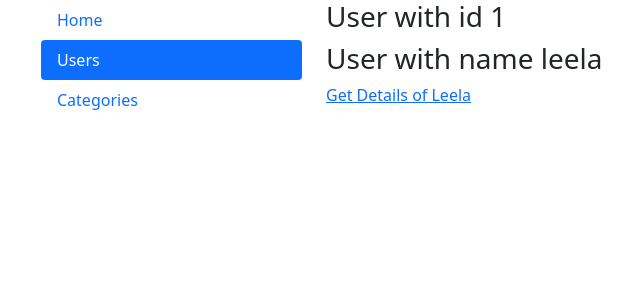
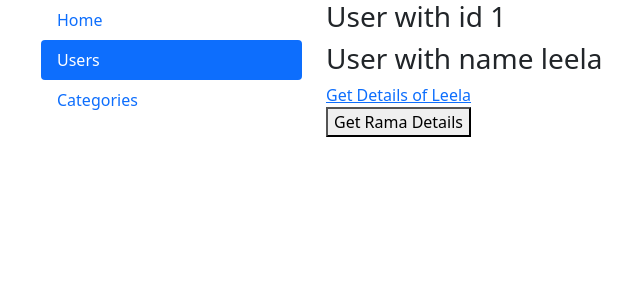
Before and after one commit to batra24-deepanshu/angular-routing, an Angular app: page /users/1/leela in a window 1280 px wide. Shown: the top 300 px of the page, without its empty margins (41-681 px from the left). Built offline with nearby package versions, Linux system fonts and the light colour scheme.

Commit message:
Passing Query Parameters and Fragments to the Url Route with template and programmatically

```diff
--- a/src/app/components/user/user.component.html
+++ b/src/app/components/user/user.component.html
@@ -2,7 +2,10 @@
 <h3>User with name {{user?.name}}</h3>
 
 <div>
-    <a [routerLink]="['/users',1,'leela']">Get Details of Leela</a>
+    <a [routerLink]="['/users',1,'leela']"[queryParams]="{page:1,search:'leela'}"[fragment]="'load'">Get Details of Leela</a>
     <!-- let say user.id=3,user.name="deepansji" -->
     <!-- when we click this anchor component will not rerenderd , only url change data doesnot -->
 </div>
+<div>
+    <button (click)="getRamaDetails()">Get Rama Details</button>
+</div>
--- a/src/app/components/user/user.component.ts
+++ b/src/app/components/user/user.component.ts
@@ -1,5 +1,5 @@
 import { Component, OnInit } from '@angular/core';
-import { ActivatedRoute, Params } from '@angular/router';
+import { ActivatedRoute, Params, Router } from '@angular/router';
 
 @Component({
   selector: 'app-user',
@@ -8,7 +8,7 @@ import { ActivatedRoute, Params } from '@angular/router';
 })
 export class UserComponent implements OnInit {
   user:{ id: string; name: string; } | undefined ;
-  constructor(private activeroute:ActivatedRoute) { }
+  constructor(private activeroute:ActivatedRoute,private router:Router) { }
 
   ngOnInit(): void {
     this.activeroute.params.subscribe((data:Params)=>{
@@ -18,5 +18,8 @@ export class UserComponent implements OnInit {
       }
     })
   }
+  getRamaDetails(){
+    this.router.navigate(['/users',5,"Rama"],{queryParams:{page:1,search:"Leela"},fragment:"loading"})
+  }
 
 }
```
